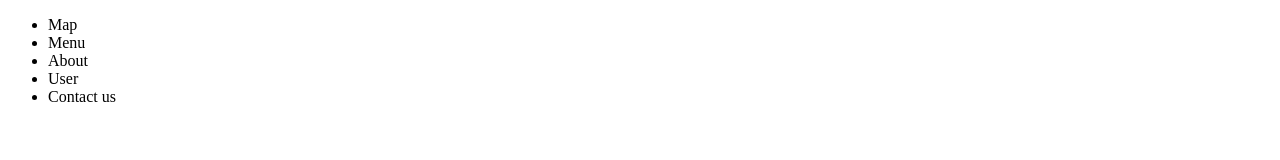
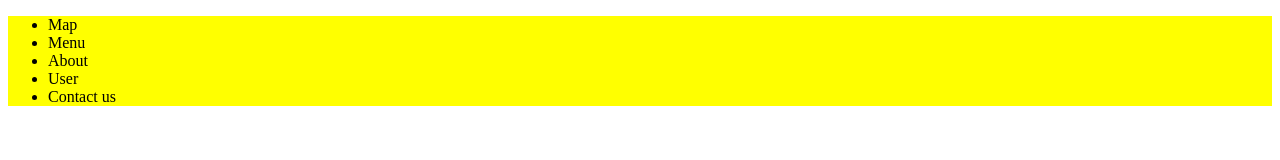
Before and after one commit to pytho-pytho/website.example, a plain HTML site: page index.html in a window 1280 px wide. Drawn offline with Linux system fonts and the light colour scheme.

Commit message:
Update styles.css

```diff
--- a/styles.css
+++ b/styles.css
@@ -3,5 +3,5 @@ h1 {
 }
 
 ul {
-	text-color: yellow;
+	background-color: yellow;
 }
```
